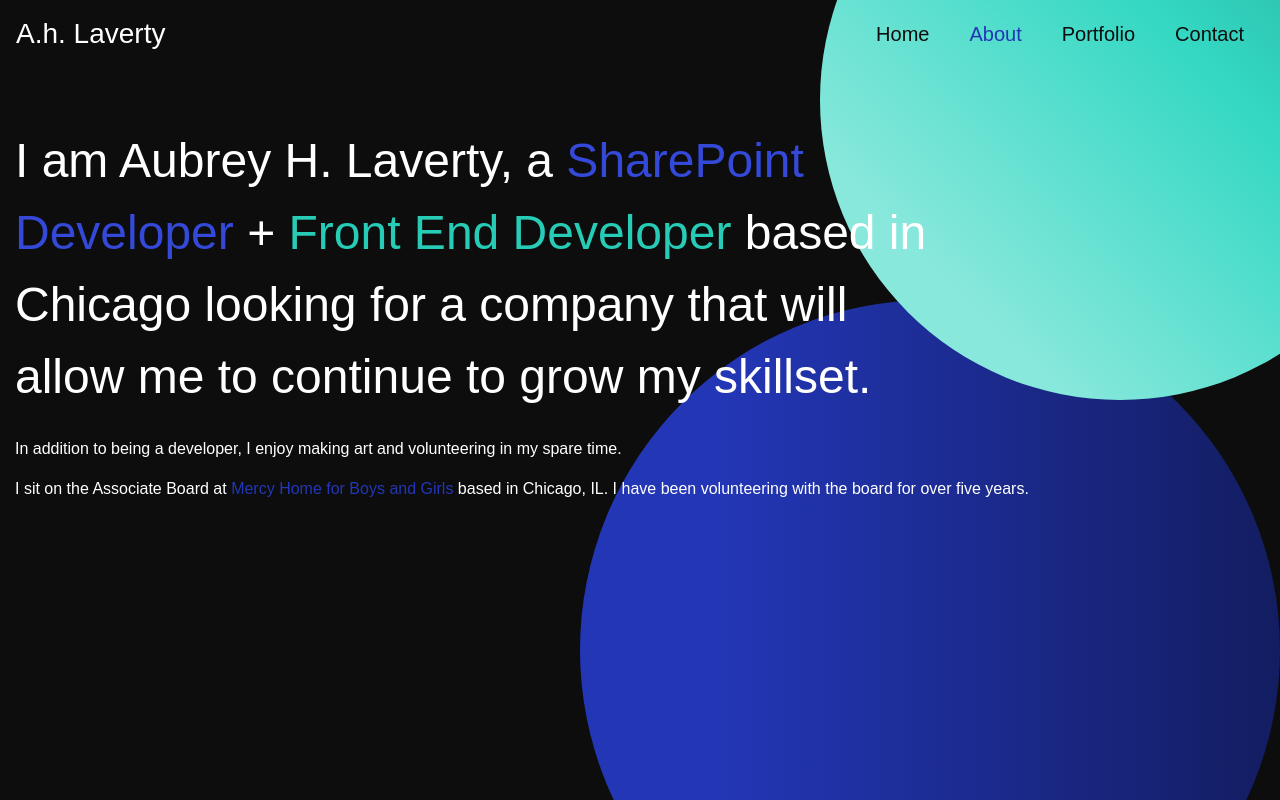
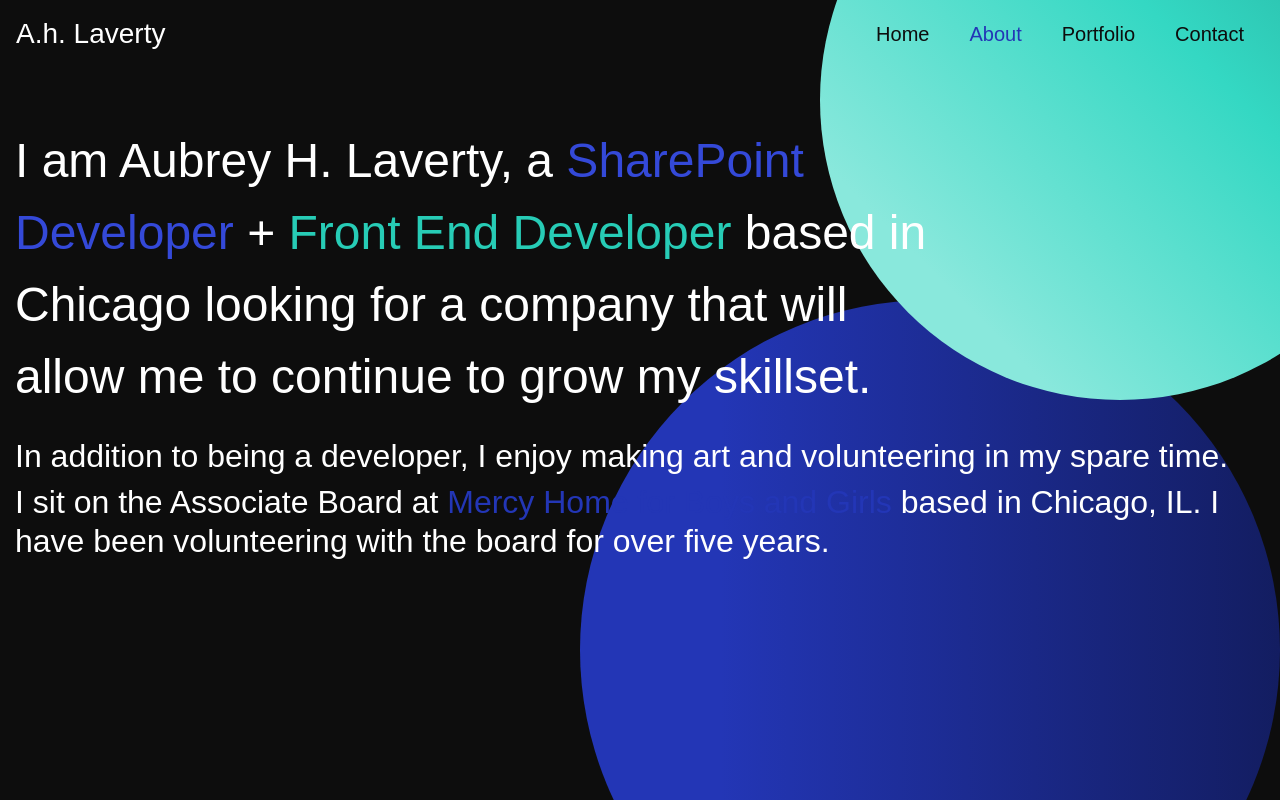
Before and after one commit to ahlaverty/portfoliosite, a React (Create React App) app: page /about in a window 1280 px wide. Built offline with nearby package versions, Linux system fonts and the light colour scheme; a web font is replaced by a local one.

Commit message:
updated home, about, removed design section

```diff
--- a/src/website-components/about/About.js
+++ b/src/website-components/about/About.js
@@ -13,8 +13,8 @@ export default function About() {
             </Row>
             <Row>
                 <Col>
-                    <p>In addition to being a developer, I enjoy making art and volunteering in my spare time.</p>
-                    <p>I sit on the Associate Board at <a href="https://www.mercyhome.org">Mercy Home for Boys and Girls</a> based in Chicago, IL. I have been volunteering with the board for over five years.</p>
+                    <h2>In addition to being a developer, I enjoy making art and volunteering in my spare time.</h2>
+                    <h2>I sit on the Associate Board at <a href="https://www.mercyhome.org">Mercy Home for Boys and Girls</a> based in Chicago, IL. I have been volunteering with the board for over five years.</h2>
                 </Col>
             </Row>
         </Col>
--- a/src/website-components/about/PortfolioContent.js
+++ b/src/website-components/about/PortfolioContent.js
@@ -51,7 +51,7 @@ export default function PortfolioContent() {
                      <Card.Footer>
                         <Card.Text><span className="font-bold">Technologies used:</span> ReactJS, SCSS, React-Bootstrap</Card.Text>
                      </Card.Footer>
-                  </Card> */}
+                  </Card> */ }
                </CardDeck>
             </Col>
 			</Row>
--- a/src/website-components/home/Home.js
+++ b/src/website-components/home/Home.js
@@ -6,8 +6,8 @@ import './home.css';
 export default function Home() {
     return (
         <Col lg="auto" className="typewriter">
+            <p className="heading">Design it.</p>
             <p className="heading">Develop it.</p>
-            <p className="heading">Design it.</p>
             <p className="heading">Dig it.</p>
         </Col>
     );
```
